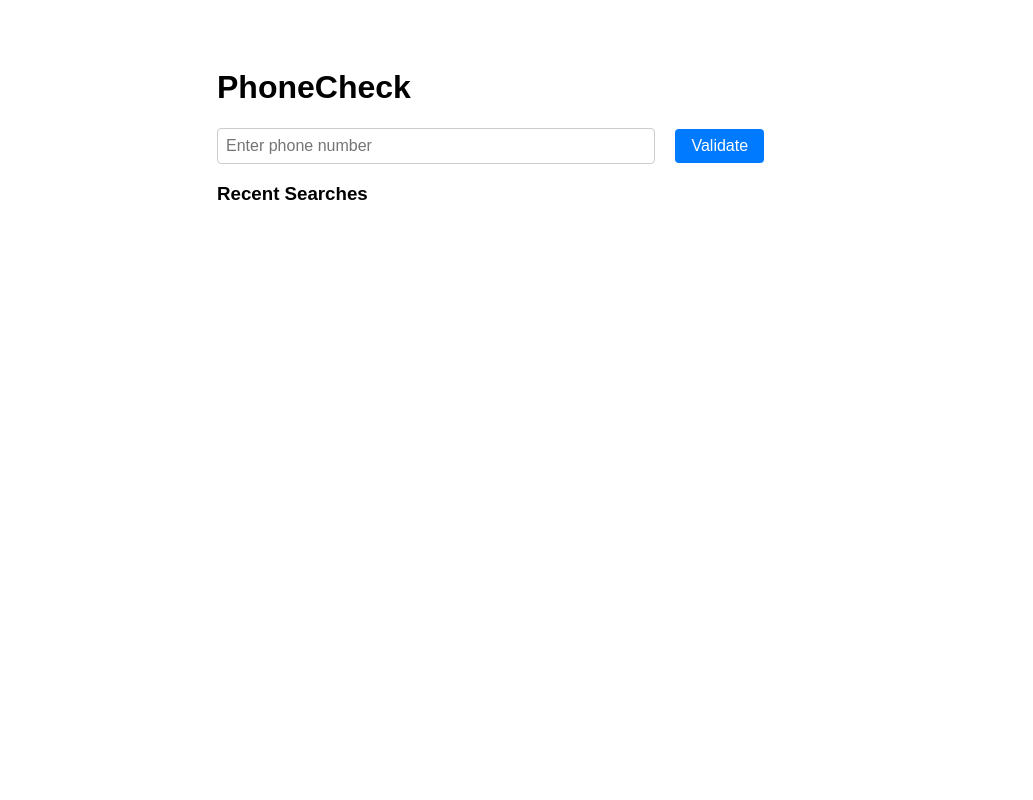
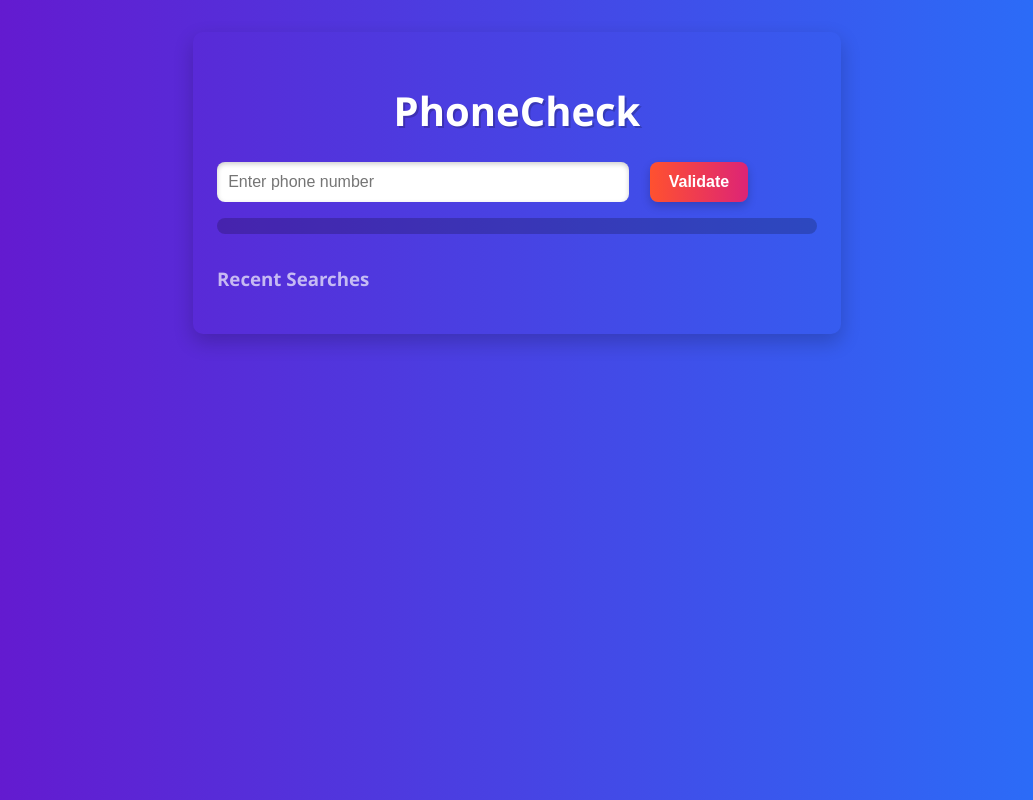
Before and after one commit to whorten325/PhoneCheck-Final-Project, a website: page public/index.html in a window 1280 px wide. Shown: the whole page, without its empty margins (123-1156 px from the left). Drawn offline with nearby package versions, Linux system fonts and the light colour scheme.

Commit message:
Update style.css

```diff
--- a/public/style.css
+++ b/public/style.css
@@ -1,40 +1,62 @@
-/* style.css */
-
 body {
-  font-family: Arial, sans-serif;
+  font-family: 'Segoe UI', Tahoma, Geneva, Verdana, sans-serif;
   max-width: 600px;
   margin: 2rem auto;
-  padding: 1rem;
+  padding: 1.5rem;
+  background: linear-gradient(to right, #6a11cb, #2575fc);
+  color: #fff;
+  border-radius: 10px;
+  box-shadow: 0 8px 20px rgba(0,0,0,0.2);
+}
+
+h1 {
+  text-align: center;
+  font-size: 2.5rem;
+  margin-bottom: 1.5rem;
+  text-shadow: 2px 2px rgba(0,0,0,0.2);
+}
+
+h3 {
+  margin-top: 2rem;
+  color: #fffa;
 }
 
 input {
-  padding: 0.5rem;
+  padding: 0.7rem;
   font-size: 1rem;
-  width: 70%;
+  width: 65%;
   margin-right: 1rem;
-  border: 1px solid #ccc;
-  border-radius: 4px;
+  border: none;
+  border-radius: 8px;
+  outline: none;
+  box-shadow: inset 0 2px 5px rgba(0,0,0,0.2);
 }
 
 button {
-  padding: 0.5rem 1rem;
+  padding: 0.7rem 1.2rem;
   font-size: 1rem;
   cursor: pointer;
   border: none;
-  background-color: #007bff;
-  color: white;
-  border-radius: 4px;
-  transition: background-color 0.2s;
+  border-radius: 8px;
+  background: linear-gradient(to right, #ff512f, #dd2476);
+  color: #fff;
+  font-weight: bold;
+  transition: all 0.3s ease;
+  box-shadow: 0 4px 10px rgba(0,0,0,0.2);
 }
 
 button:hover {
-  background-color: #0056b3;
+  transform: translateY(-2px);
+  box-shadow: 0 6px 15px rgba(0,0,0,0.3);
 }
 
 #result {
   margin-top: 1rem;
   font-weight: bold;
-  font-size: 1.1rem;
+  font-size: 1.2rem;
+  padding: 0.5rem 1rem;
+  border-radius: 8px;
+  background: rgba(0,0,0,0.2);
 }
 
 #recent {
@@ -42,3 +64,20 @@ button:hover {
   list-style: disc;
   padding-left: 1.5rem;
 }
+
+#recent li {
+  background: rgba(255,255,255,0.1);
+  padding: 0.3rem 0.5rem;
+  margin-bottom: 0.3rem;
+  border-radius: 6px;
+}
+
+@media (max-width: 480px) {
+  input {
+    width: 100%;
+    margin-bottom: 0.5rem;
+  }
+  button {
+    width: 100%;
+  }
+}
```
